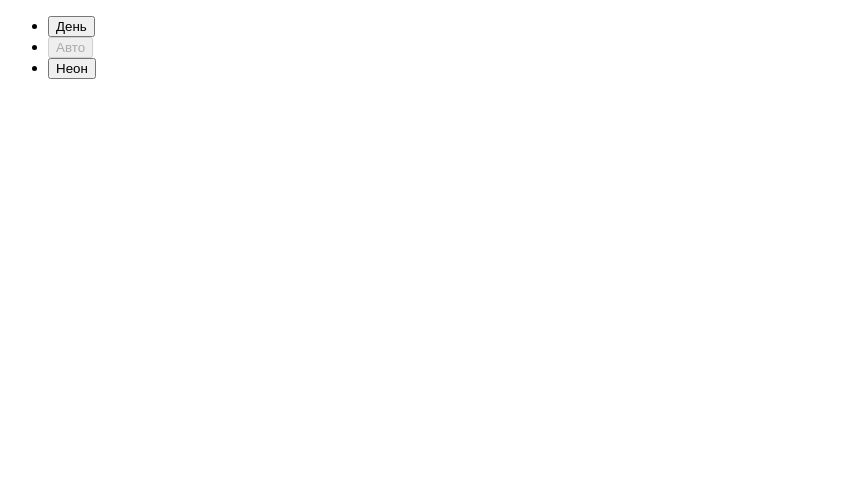
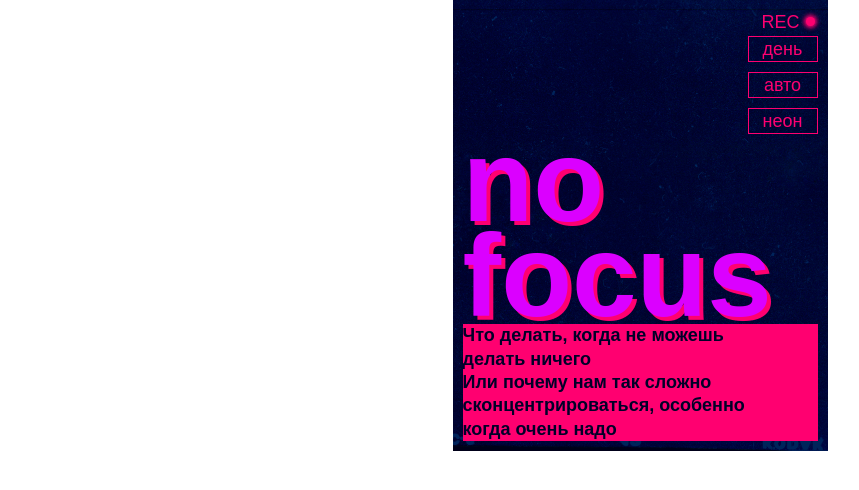
Before and after one commit to byb4ek/slozhno-sosredotochitsya, a plain HTML site: page index.html in a window 1280 px wide. Shown: the whole page, without its empty margins (0-859 px from the left). Drawn offline with Linux system fonts and the light colour scheme.

Commit message:
The basis of the header is written

```diff
--- a/index.html
+++ b/index.html
@@ -4,17 +4,32 @@
     <meta charset="UTF-8" />
     <meta http-equiv="X-UA-Compatible" content="IE=edge" />
     <meta name="viewport" content="width=device-width, initial-scale=1.0" />
+    <meta name="color-scheme" content="dark light" />
     <title>Сложно сосредоточиться</title>
+
+    <link rel="stylesheet" href="./styles/variables.css" />
+    <link rel="stylesheet" href="./styles/globals.css" />
+    <link rel="stylesheet" href="./styles/style.css" />
+    <link rel="stylesheet" href="./styles/dark.css" />
+    <link rel="stylesheet" href="./styles/light.css" />
+
+    <link rel="icon" href="./images/favicon.ico" sizes="any" />
+    <link rel="icon" href="./images/favicon.svg" type="image/svg+xml" />
+    <link rel="apple-touch-icon" href="./images/mobile-icon.png" />
   </head>
   <body class="page">
     <header class="header decorated-zone">
+      <div class="header__lamp">
+        <h2 class="header__lamp-text"></h2>
+      </div>
+
       <nav class="header__theme-menu">
         <ul class="header__theme-menu-list">
           <li class="header__theme-menu-item">
             <button
               class="header__theme-menu-button header__theme-menu-button_type_light"
             >
-              День
+              день
             </button>
           </li>
           <li class="header__theme-menu-item">
@@ -22,19 +37,26 @@
               class="header__theme-menu-button header__theme-menu-button_active header__theme-menu-button_type_auto"
               disabled
             >
-              Авто
+              авто
             </button>
           </li>
           <li class="header__theme-menu-item">
             <button
               class="header__theme-menu-button header__theme-menu-button_type_dark"
             >
-              Неон
+              неон
             </button>
           </li>
         </ul>
       </nav>
+
+      <h1 class="text header__text-title">no <br />focus</h1>
+      <h2 class="text header__main-text ">
+        Что делать, когда не можешь <br> делать ничего <br> Или почему нам так сложно <br>
+        сконцентрироваться, особенно<br> когда очень надо
+      </h2>
     </header>
+    <main class="content"></main>
     <script src="./scripts/script.js"></script>
   </body>
 </html>
--- a/styles/style.css
+++ b/styles/style.css
@@ -2,4 +2,93 @@
 
 .page {
   /* сохраните в разметке и стилях класс page. На его основе работает скрипт. */
+  inline-size: 375px; /* разметка под мобилку */
+  block-size: 100%;
+  margin: 0 auto;
+  font-family: var(--main-font);
+  font-size: var(--main-font-size);
 }
+
+.header {
+  display: grid;
+  grid-template-rows: repeat(4, 1fr);
+  grid-template-rows: 26px;
+  background-image: url(../images/cover-image-dark.png);
+  background-repeat: no-repeat;
+  background-position: center;
+  background-size: cover;
+  padding: 10px;
+}
+
+.header__lamp {
+  display: grid;
+  position: relative;
+  justify-content: end;
+  padding-right: 18px;
+}
+
+.header__lamp-text {
+  color: var(--main-color);
+  font-size: var(--main-font-size);
+  font-weight: 400;
+  line-height: 25px;
+  /*  text-align: end; */
+}
+.header__lamp-text::after {
+  content: "REC";
+}
+
+.header__lamp-text::before {
+  content: "";
+  position: absolute;
+  width: 9px;
+  height: 9px;
+  top: 7px;
+  left: 343px;
+  border-radius: 50%;
+  box-shadow: 0px 0px 4px 2px var(--main-color);
+  background-color: var(--main-color);
+  /*
+  border-top: 1px solid var(--main-color);
+  border-right: 1px solid var(--main-color); */ /* Это накидка на уголочек */
+}
+
+.header__theme-menu-list {
+  display: grid;
+  row-gap: 10px;
+  justify-content: end;
+  align-content: center;
+}
+
+.header__theme-menu-button {
+  font-family: var(--main-font);
+  font-weight: 400;
+  font-size: var(--main-font-size);
+  line-height: 18px;
+  color: var(--main-color);
+  align-items: center;
+  border: 1px solid var(--main-color);
+  width: 70px;
+  height: 26px;
+  background: none;
+}
+
+.header__text-title {
+  color: rgb(219, 0, 255);
+  font-family: var(--main-font);
+  font-size: 116px;
+  font-weight: 700;
+  line-height: 82.5%;
+  text-align: left;
+  text-shadow: 4px 4px var(--main-color); /* teni */
+}
+
+.header__main-text {
+  background-color: var(--main-color);
+  color: var(--background-color);
+  font-family: var(--main-font);
+  font-size: var(--main-font-size);
+  font-weight: 700;
+  line-height: var(--main-line-height);
+  text-align: left;
+}
--- a/styles/variables.css
+++ b/styles/variables.css
@@ -2,3 +2,11 @@
   Переменные для вашего проекта
   и их переопределение под различные устройства
 */
+:root {
+  --main-color: rgb(255, 0, 112);
+  --main-font: "IBM Plex Mono", "Arial", sans-serif;
+  --main-font-size: 18px;
+  --main-line-height: 23.4px;
+  --text-color: rgb(241, 178, 206);
+  --background-color: rgb(0, 0, 40);
+}
```
